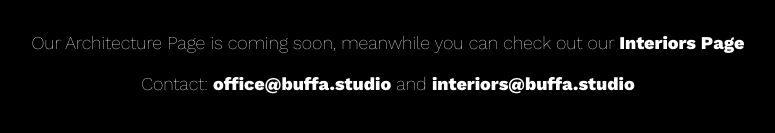
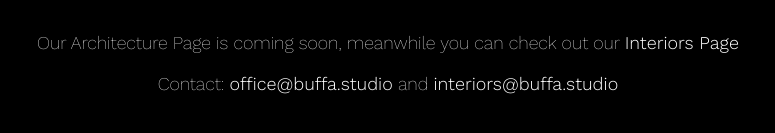
Before and after one commit to buffastudio/buffa.studio, a plain HTML site: page index.html in a window 1280 px wide. Shown: the part 521-654 px from the top of the page, without its empty margins (252-1027 px from the left). Drawn offline with nearby package versions, Linux system fonts and the light colour scheme.

Commit message:
Update index.html

```diff
--- a/index.html
+++ b/index.html
@@ -37,7 +37,7 @@
         }
         .subtitle a {
             color: white;
-            font-weight: 600;
+            font-weight: 450;
             text-decoration: none;
         }
         .contact {
@@ -46,7 +46,7 @@
             font-weight: 150;
         }
         .contact a {
-            font-weight: 600;
+            font-weight: 450;
             color: white;
             text-decoration: none;
         }
```
